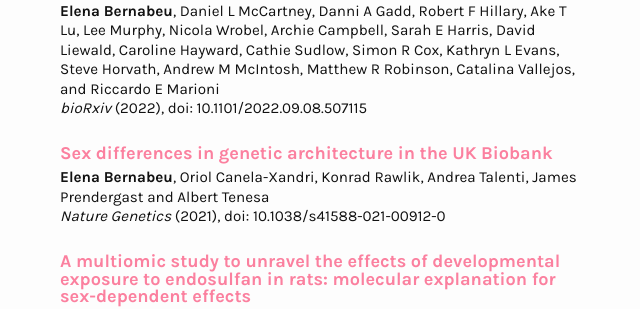
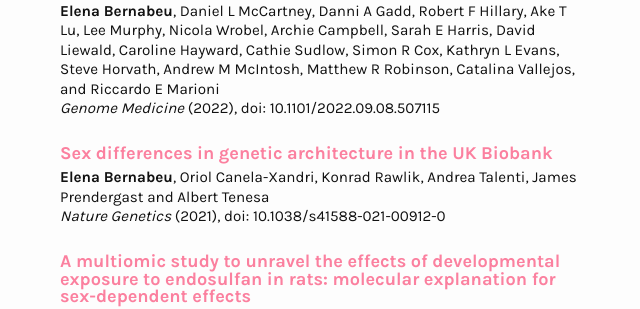
Before and after one commit to elenabernabeu/elenabernabeu.github.io, a Jekyll site: the page built from cv.markdown, in a window 1280 px wide and 900 px high, scrolled down 5199 px. Shown: the part 161-470 px from the top of the window, without its empty margins (467-1107 px from the left). Built offline with Jekyll 4.4.1, drawn with Linux system fonts in a browser that asks for light colours.

Commit message:
Pub updates

```diff
--- a/cv.markdown
+++ b/cv.markdown
@@ -212,7 +212,7 @@ Selected publications:
 
 #### **Refining epigenetic prediction of chronological and biological age**
 **Elena Bernabeu**, Daniel L McCartney, Danni A Gadd, Robert F Hillary, Ake T Lu, Lee Murphy, Nicola Wrobel, Archie Campbell, Sarah E Harris, David Liewald, Caroline Hayward, Cathie Sudlow, Simon R Cox, Kathryn L Evans, Steve Horvath, Andrew M McIntosh, Matthew R Robinson, Catalina Vallejos, and Riccardo E Marioni
-*bioRxiv* (2022), doi: 10.1101/2022.09.08.507115
+*Genome Medicine* (2022), doi: 10.1101/2022.09.08.507115
 
 #### **Sex differences in genetic architecture in the UK Biobank**
 **Elena Bernabeu**, Oriol Canela-Xandri, Konrad Rawlik, Andrea Talenti, James Prendergast and Albert Tenesa
```
Also changed, not shown: assets/img/science_banner_withperson_2.png (added), assets/img/science_banner_withperson_vertical_2.png (added), 2 other files.
